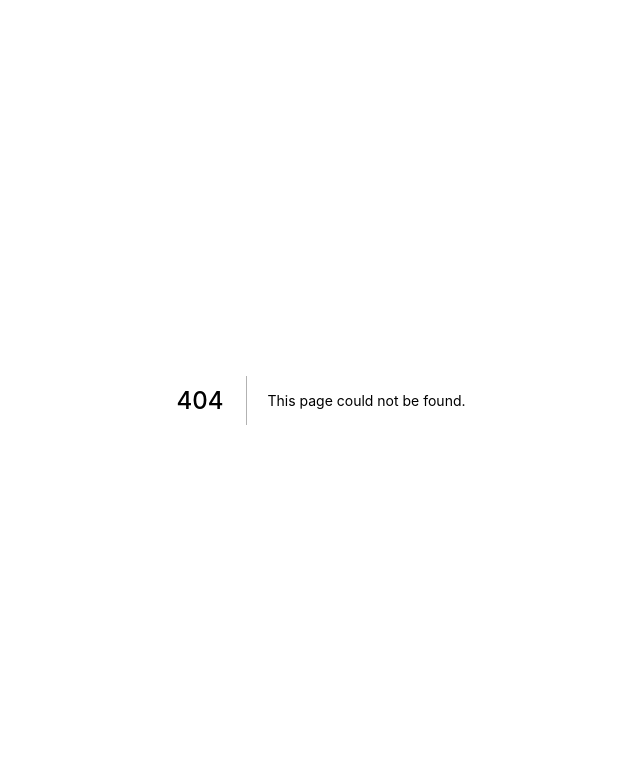
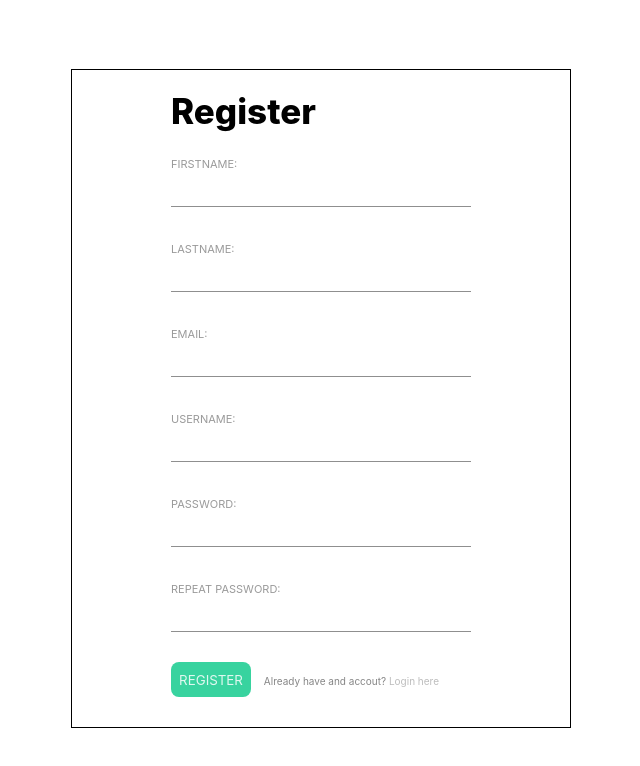
Before and after one commit to praj31/nextjs-client-jjk, a Next.js app: page /signup in a window 1280 px wide. Before the commit this address had no page. Shown: the top 766 px of the page, without its empty margins (319-959 px from the left). Built offline with nearby package versions, Linux system fonts and the light colour scheme.

Commit message:
login & signup page

```diff
--- /dev/null
+++ b/components/login/login.css
@@ -0,0 +1,99 @@
+*{
+    margin: 0;
+    padding: 0;
+    box-sizing: border-box;
+}
+a{
+    text-decoration: none;
+    color: rgba(0, 0, 0, 0.4);
+}
+
+h1{
+    color: rgb(0, 0, 0);
+
+    font-size: 35px;
+    font-weight: 800;
+}
+
+.flex-container{
+    width: 100%;
+
+    padding: 5%;
+
+    display: flex;
+    justify-content: center;
+    align-items: center;
+}
+
+.form-container{
+    display: flex;
+    justify-content: center;
+    align-items: center;
+
+    width: 500px;
+    height: auto;
+    flex-direction: column;
+
+    margin-top: 5px;
+    padding-top: 20px;
+
+    background: none;
+    border: 1px solid black;
+    /* box-shadow: 5px 5px 10px rgba(0, 0, 0, 0.199); */
+}
+
+.subtitle{
+    font-size: 11px;
+
+    color: rgba(0, 0, 0, 0.4);
+}
+
+input{
+    border: none;
+    border-bottom: solid rgb(143, 143, 143) 1px;
+
+    margin-bottom: 30px;
+
+    background: none;
+    color: rgba(0, 0, 0, 0.5);
+
+    height: 35px;
+    width: 300px;
+}
+
+.submit-btn{
+    cursor: pointer;
+
+    border: none;
+    border-radius: 8px;
+
+    background: #38d39f;
+    color: rgba(255, 255, 255, 0.842);
+
+    width: 80px;
+
+    transition: all 1s;
+}
+
+.submit-btn:hover{
+    color: rgb(255, 255, 255);
+
+    box-shadow: none;
+}
+
+.change-form-btn{
+    font-size: 10px;
+    color: rgb(134, 134, 134);
+
+    margin-left: 10px;
+}
+
+.change-form-btn a{
+    font-size: 10px;
+    color: rgb(189, 189, 189);
+    padding-bottom: 5px;
+}
+
+.change-form-btn a:hover{
+    border-bottom: 2px solid #38d39f;
+}
--- /dev/null
+++ b/components/singin/signin.tsx
@@ -0,0 +1,48 @@
+export default function Signin() {
+    return (
+      <>
+        <div className="flex-container">
+          <div className="form-container">
+            <div className="login-page">
+              <div className="form">
+                <form className="login-form">
+                  <h1>Register</h1>
+                  <br/>
+                  <span className="subtitle">FIRSTNAME:</span>
+                  <br />
+                  <input type="text" name="firstname" />
+                  <br />
+                  <span className="subtitle">LASTNAME:</span>
+                  <br />
+                  <input type="text" name="lastname" />
+                  <br />
+                  <span className="subtitle">EMAIL:</span>
+                  <br />
+                  <input type="text" name="email" />
+                  <br />
+                  <span className="subtitle">USERNAME:</span>
+                  <br />
+                  <input type="text" name="username" />
+                  <br />
+                  <span className="subtitle">PASSWORD:</span>
+                  <br />
+                  <input type="password" name="password" />
+                  <br />
+                  <span className="subtitle">REPEAT PASSWORD:</span>
+                  <br />
+                  <input type="password" name="password" />
+                  <br />
+                  <input type="submit" value="REGISTER" className="submit-btn" />
+                  <span className="change-form-btn">
+                    {" "}
+                    Already have and accout?
+                    <a href="#"> Login here </a>
+                  </span>
+                </form>
+              </div>
+            </div>
+          </div>
+        </div>
+      </>
+    );
+  }
--- a/pages/_app.tsx
+++ b/pages/_app.tsx
@@ -1,4 +1,5 @@
 import '../styles/globals.css'
+import '../components/login/login.css'
 import type { AppProps } from 'next/app'
 
 function MyApp({ Component, pageProps }: AppProps) {
--- a/pages/index.tsx
+++ b/pages/index.tsx
@@ -1,10 +1,13 @@
 import type { NextPage } from 'next'
 import Head from 'next/head'
 import Image from 'next/image'
+import Login from '../components/login/login'
+import Signin from '../components/singin/signin'
 import styles from '../styles/Home.module.css'
 
 const Home: NextPage = () => {
-    return <h1>Let's get started...shall we?</h1>
+    return <h1>Let`s get started...shall we?
+    </h1>
 }
 
 export default Home
--- /dev/null
+++ b/pages/signup.tsx
@@ -0,0 +1,12 @@
+import { NextPage } from "next";
+import Signin from "../components/singin/signin";
+
+const SignupPage: NextPage = () => {
+    return(
+        <>
+            <Signin />
+        </>
+    )
+}
+
+export default SignupPage;
```
Also changed, not shown: components/login/login.tsx (added, +35 -0 lines), pages/login.tsx (added, +11 -0 lines).
